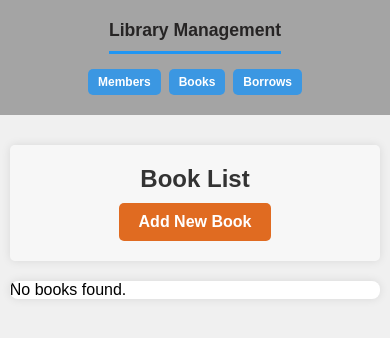
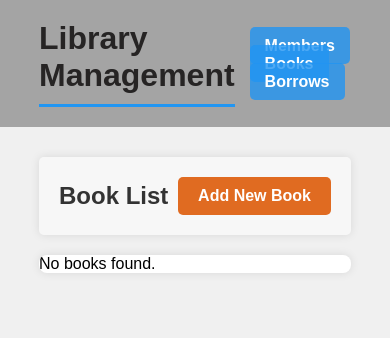
Before and after one commit to SothearoHEM/php_Library_CRUD_project, a PHP site: page /books.php in a window 390 px wide. Shown: the top 338 px of the page. Run offline with PHP 8.4, Linux system fonts and the light colour scheme; data that the repository does not hold is empty; some libraries are stand-ins or nearby versions.

Commit message:
Responsive Style Deleted

```diff
--- a/style.css
+++ b/style.css
@@ -668,111 +668,3 @@ table.dataTable.no-footer {
     color: #fff !important;
     border-color: #e06b21 !important;
 }
-
-@media (max-width: 992px) {
-    .container .header .header-container {
-        width: 95%;
-    }
-    .member-container,
-    .book-container,
-    .borrow-container {
-        width: 95%;
-    }
-    .details-container {
-        width: 95%;
-    }
-    .form-container form {
-        width: 95%;
-    }
-}
-
-@media (max-width: 768px) {
-    .container .header .header-container {
-        flex-direction: column;
-        gap: 15px;
-        text-align: center;
-    }
-    .container .header .menu {
-        display: flex;
-        flex-wrap: wrap;
-        justify-content: center;
-        gap: 8px;
-    }
-    .container .header .menu a {
-        margin-left: 0;
-        padding: 8px 12px;
-        font-size: 14px;
-    }
-    .container .header h1 {
-        font-size: 1.3rem;
-    }
-    .member-container .member-header,
-    .book-container .book-header,
-    .borrow-container .borrow-header {
-        flex-direction: column;
-        gap: 10px;
-        text-align: center;
-    }
-    .member-container .member-list table th,
-    .member-container .member-list table td,
-    .book-container .book-list table th,
-    .book-container .book-list table td,
-    .borrow-container .borrow-list table th,
-    .borrow-container .borrow-list table td,
-    .details-container th,
-    .details-container td {
-        padding: 8px 6px;
-        font-size: 13px;
-    }
-    .total-books .book-to-borrow {
-        flex-direction: column;
-        align-items: flex-start;
-        gap: 8px;
-    }
-    .total-books .book-to-borrow select,
-    .total-books .book-to-borrow input[type="number"],
-    .total-books .book-to-borrow input[type="text"] {
-        width: 100%;
-        margin-right: 0;
-    }
-    .add-members-form form,
-    .add-books-form form {
-        margin: 0 10px;
-    }
-    .dataTables_wrapper {
-        padding: 10px;
-    }
-}
-
-@media (max-width: 480px) {
-    .container .header .menu a {
-        padding: 6px 10px;
-        font-size: 12px;
-    }
-    .container .header h1 {
-        font-size: 1.1rem;
-    }
-    .member-container .member-list table,
-    .book-container .book-list table,
-    .borrow-container .borrow-list table,
-    .details-container table {
-        font-size: 12px;
-    }
-    .member-container .member-list table th,
-    .member-container .member-list table td,
-    .book-container .book-list table th,
-    .book-container .book-list table td,
-    .borrow-container .borrow-list table th,
-    .borrow-container .borrow-list table td,
-    .details-container th,
-    .details-container td {
-        padding: 6px 4px;
-    }
-    .form-container form {
-        width: 100%;
-        padding: 15px;
-    }
-    .details-container {
-        padding: 15px;
-    }
-}
```
